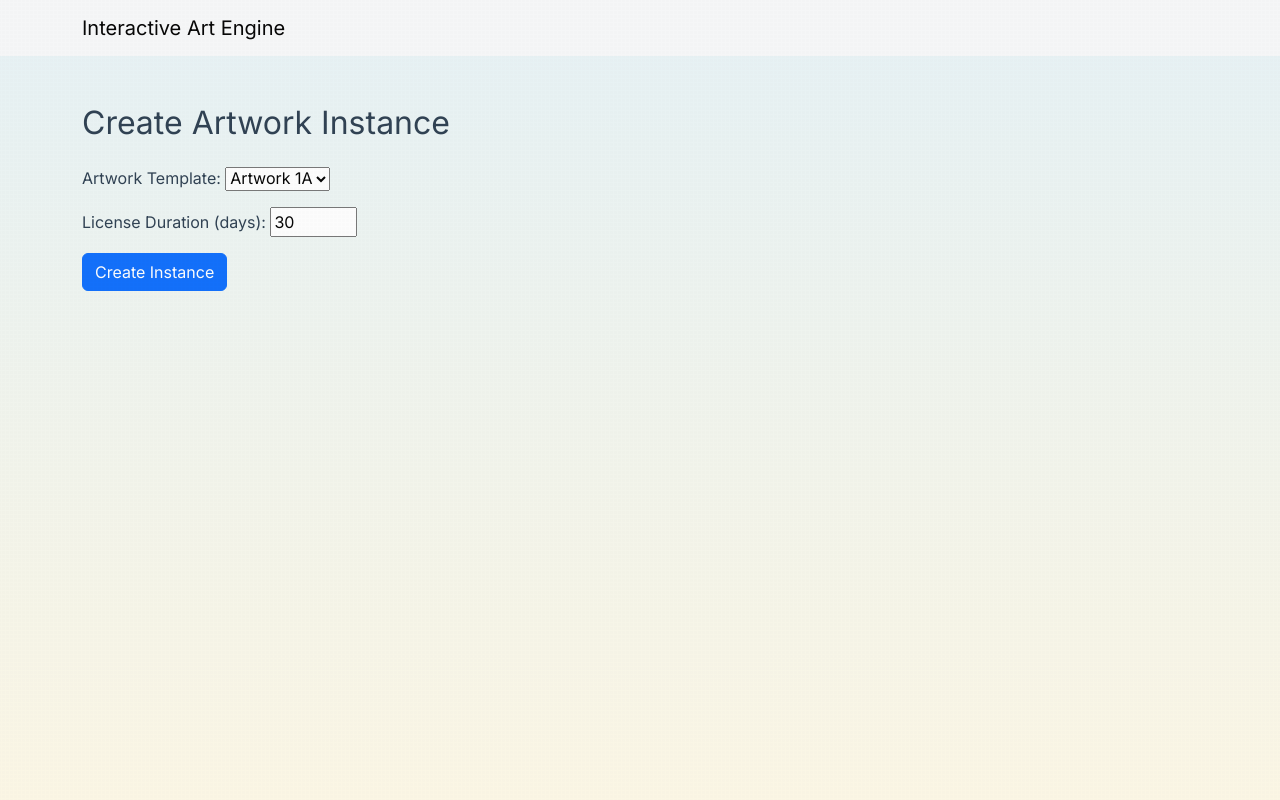
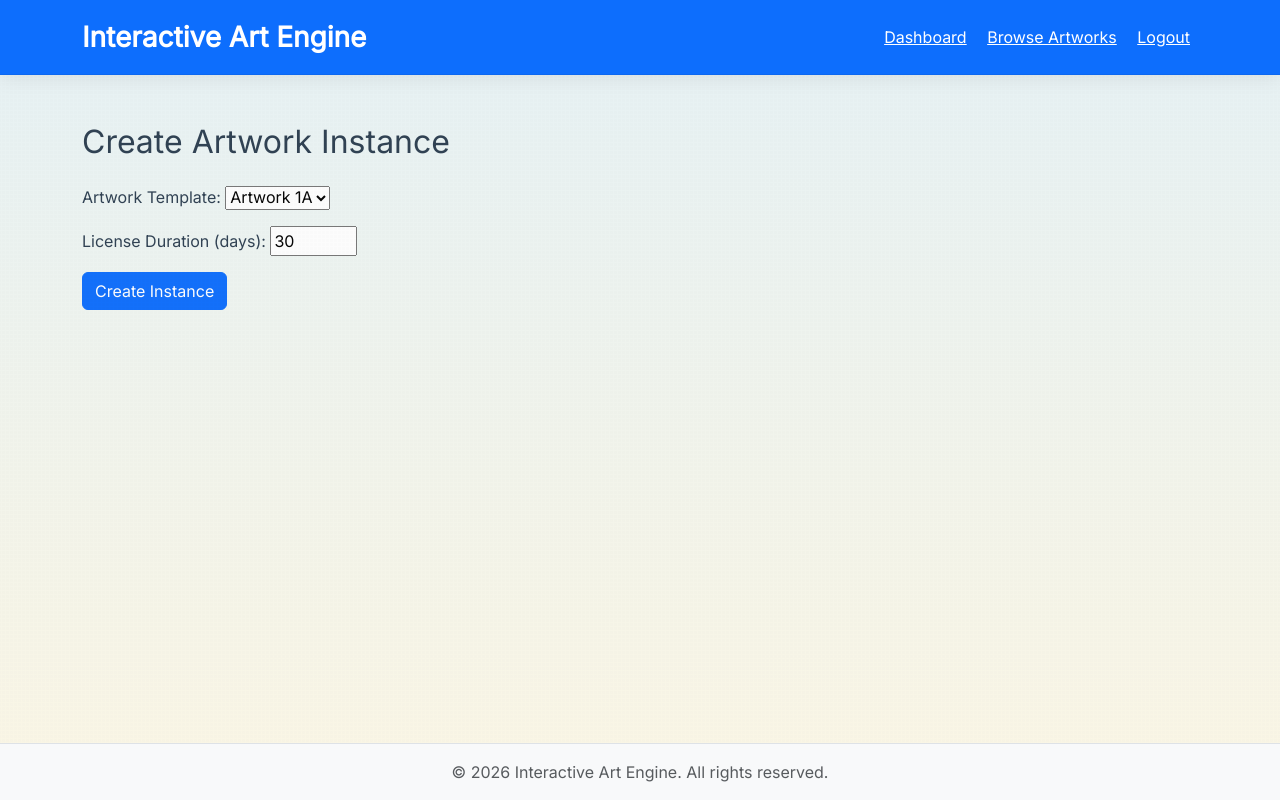
Before and after one commit to terencereilly/Interactive-art-engine, a Django app: page /artworks/create-instance/ in a window 1280 px wide. Run offline with Django 5.2, Linux system fonts and the light colour scheme; a user stored in the database is signed in.

Commit message:
Refactor header and footer in base.html; add navigation links and update footer content

```diff
--- a/templates/base.html
+++ b/templates/base.html
@@ -9,13 +9,25 @@
     <link rel="stylesheet" href="{% static 'assets/css/style.css' %}">
 </head>
 <body>
-    <nav class="navbar navbar-expand-lg navbar-light bg-light mb-4">
-        <div class="container">
-            <a class="navbar-brand" href="/">Interactive Art Engine</a>
+    <!-- Modern Header -->
+    <header class="modern-header bg-primary text-white py-3 mb-4">
+        <div class="container d-flex justify-content-between align-items-center">
+            <a class="navbar-brand text-white fw-bold fs-3" href="/">Interactive Art Engine</a>
+            <nav>
+                <a href="/dashboard/" class="text-white mx-2">Dashboard</a>
+                <a href="/artworks/versions/" class="text-white mx-2">Browse Artworks</a>
+                <a href="/logout/" class="text-white mx-2">Logout</a>
+            </nav>
         </div>
-    </nav>
+    </header>
     <main>
         {% block content %}{% endblock %}
     </main>
+    <!-- Footer -->
+    <footer class="bg-light text-center py-3 mt-5 border-top">
+        <div class="container">
+            <span class="text-muted">&copy; 2026 Interactive Art Engine. All rights reserved.</span>
+        </div>
+    </footer>
 </body>
 </html>
```
Also changed, not shown: templates/home.html (+4 -4 lines).
